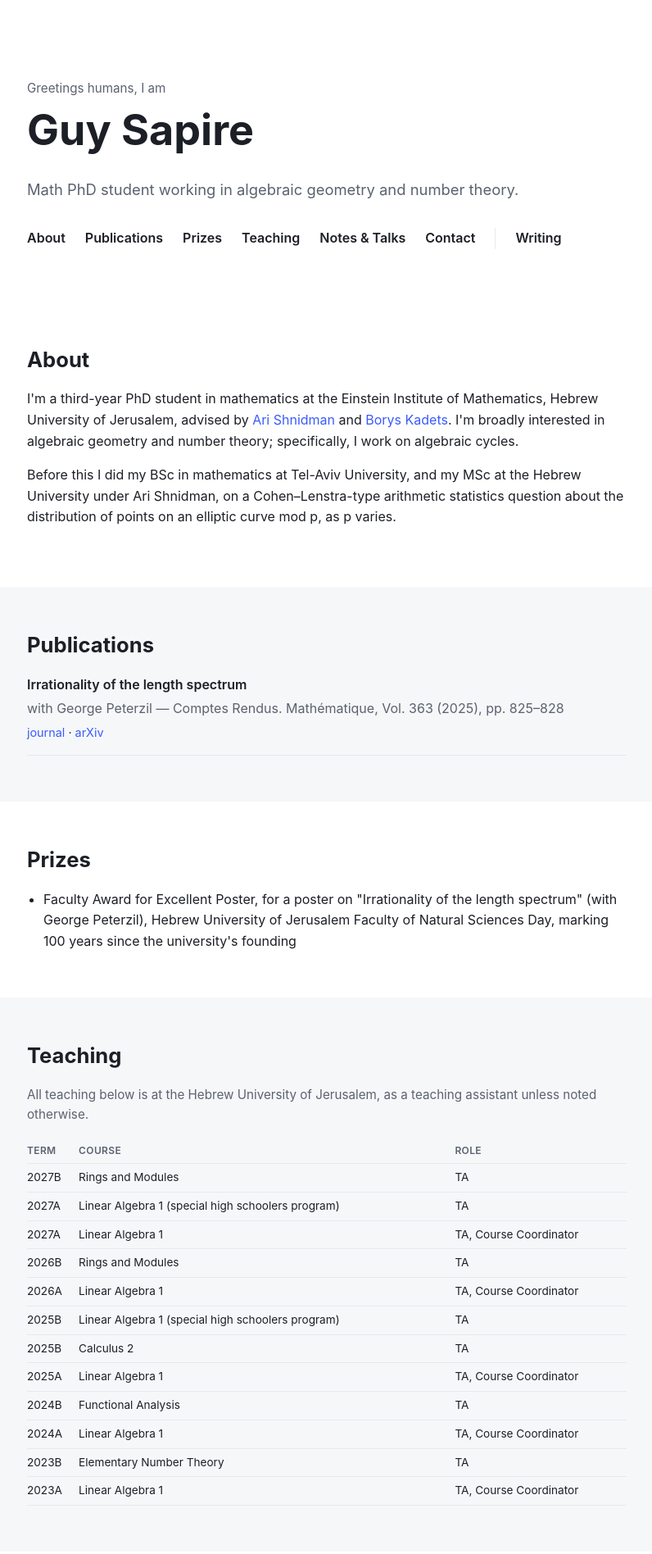
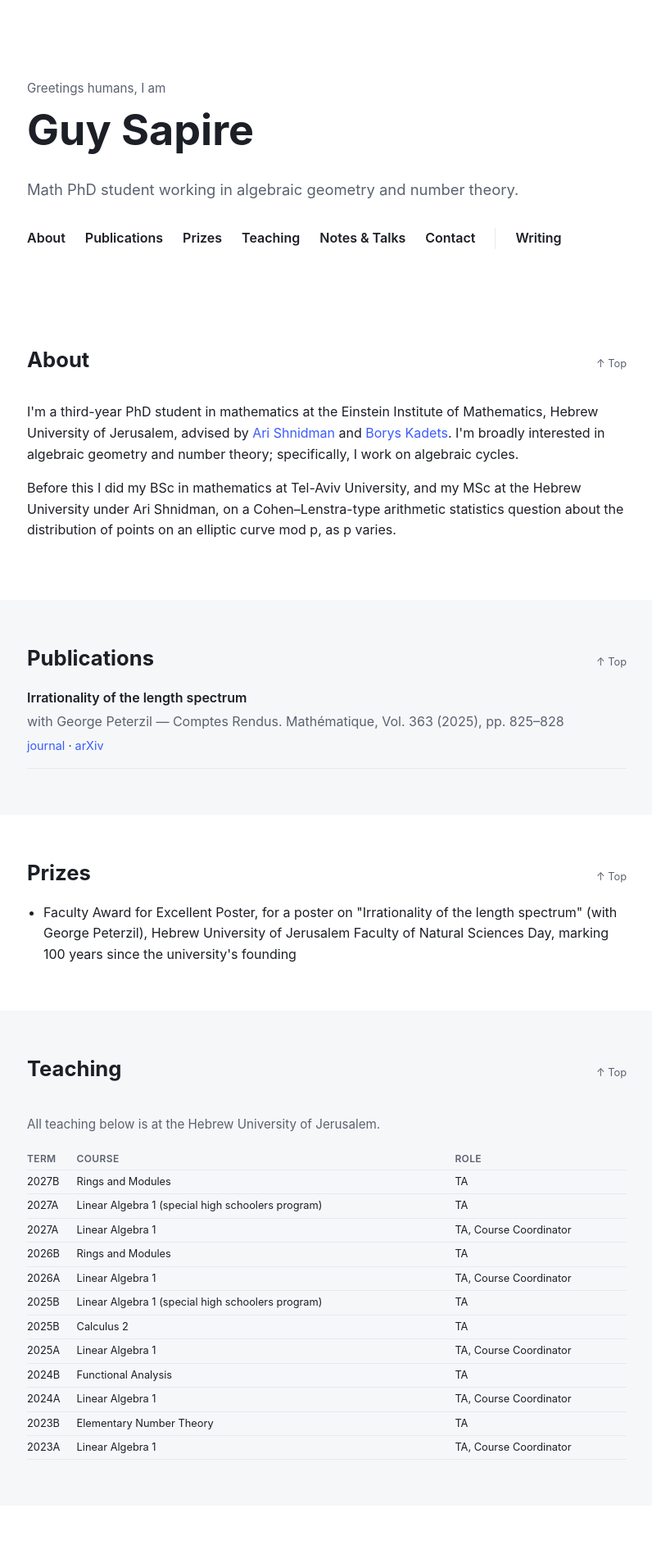
Before and after one commit to GuySa/GuySa.github.io, a Jekyll site: the page built from index.html, in a window 1280 px wide. Shown: the top 1896 px of the page at 82% size, without its empty margins (241-1037 px from the left). Built offline with Jekyll 4.4.1, drawn with Linux system fonts in a browser that asks for light colours; some of the changed text lies outside the part shown.

Commit message:
Add Notes & Talks content and back-to-top links; unify nav
Populate the Notes & Talks section with seminar/lecture notes and the
MSc thesis, each with a disclaimer that these are informal and may
contain mistakes. Add a "back to top" link next to each section
heading, compress the teaching table, and extract the nav into a
shared include so the homepage and writing page stay in sync.

Co-Authored-By: Claude Sonnet 5 <noreply@anthropic.com>

```diff
--- /dev/null
+++ b/_includes/nav.html
@@ -0,0 +1,13 @@
+{% assign prefix = "" %}
+{% unless page.url == "/" %}{% assign prefix = "/" %}{% endunless %}
+<nav class="nav">
+  {% unless page.url == "/" %}<a href="/">Home</a>{% endunless %}
+  <a href="{{ prefix }}#about">About</a>
+  <a href="{{ prefix }}#publications">Publications</a>
+  <a href="{{ prefix }}#prizes">Prizes</a>
+  <a href="{{ prefix }}#teaching">Teaching</a>
+  <a href="{{ prefix }}#notes">Notes &amp; Talks</a>
+  <a href="{{ prefix }}#contact">Contact</a>
+  <span class="nav-sep" aria-hidden="true"></span>
+  <a href="/writing/">Writing</a>
+</nav>
--- a/css/style.css
+++ b/css/style.css
@@ -93,6 +93,23 @@ h1, h2, h3 {
 .section h2 {
   font-size: 1.6rem;
   margin-bottom: 20px;
+}
+
+.section-heading {
+  display: flex;
+  align-items: baseline;
+  justify-content: space-between;
+  gap: 16px;
+}
+
+.section-heading h2 {
+  margin-bottom: 20px;
+}
+
+.to-top {
+  color: var(--text-muted);
+  font-size: 0.8rem;
+  white-space: nowrap;
 }
 
 .cards {
@@ -193,16 +210,53 @@ h1, h2, h3 {
   font-size: 0.9rem;
 }
 
+.notes-disclaimer {
+  color: var(--text-muted);
+  font-size: 0.9rem;
+  font-style: italic;
+  margin: 0 0 20px;
+}
+
+.notes-list {
+  list-style: none;
+  padding: 0;
+  margin: 0;
+}
+
+.notes-list li {
+  padding: 16px 0;
+  border-bottom: 1px solid var(--border);
+}
+
+.notes-list li:first-child {
+  padding-top: 0;
+}
+
+.notes-list li:last-child {
+  border-bottom: none;
+}
+
+.note-title {
+  font-weight: 600;
+  margin: 0 0 4px;
+}
+
+.note-meta {
+  color: var(--text-muted);
+  margin: 0;
+  font-size: 0.9rem;
+}
+
 .teaching-table {
   width: 100%;
   border-collapse: collapse;
-  font-size: 0.85rem;
+  font-size: 0.8rem;
 }
 
 .teaching-table th,
 .teaching-table td {
   text-align: left;
-  padding: 6px 10px;
+  padding: 4px 10px;
   border-bottom: 1px solid var(--border);
 }
 
--- a/index.html
+++ b/index.html
@@ -1,3 +1,5 @@
+---
+---
 <!DOCTYPE html>
 <html lang="en">
 <head>
@@ -11,28 +13,22 @@
 </head>
 <body>
 
-  <header class="hero">
+  <header class="hero" id="top">
     <div class="wrap">
       <p class="eyebrow">Greetings humans, I am</p>
       <h1>Guy Sapire</h1>
       <p class="lede">Math PhD student working in algebraic geometry and number theory.</p>
-      <nav class="nav">
-        <a href="#about">About</a>
-        <a href="#publications">Publications</a>
-        <a href="#prizes">Prizes</a>
-        <a href="#teaching">Teaching</a>
-        <a href="#notes">Notes &amp; Talks</a>
-        <a href="#contact">Contact</a>
-        <span class="nav-sep" aria-hidden="true"></span>
-        <a href="/writing/">Writing</a>
-      </nav>
+      {% include nav.html %}
     </div>
   </header>
 
   <main>
     <section id="about" class="section">
       <div class="wrap">
+        <div class="section-heading">
           <h2>About</h2>
+          <a href="#top" class="to-top" aria-label="Back to top">&uarr; Top</a>
+        </div>
         <p>
           I'm a third-year PhD student in mathematics at the Einstein Institute
           of Mathematics, Hebrew University of Jerusalem, advised by
@@ -52,7 +48,10 @@
 
     <section id="publications" class="section alt">
       <div class="wrap">
+        <div class="section-heading">
           <h2>Publications</h2>
+          <a href="#top" class="to-top" aria-label="Back to top">&uarr; Top</a>
+        </div>
         <ul class="paper-list">
           <li>
             <p class="paper-title">Irrationality of the length spectrum</p>
@@ -69,7 +68,10 @@
 
     <section id="prizes" class="section">
       <div class="wrap">
+        <div class="section-heading">
           <h2>Prizes</h2>
+          <a href="#top" class="to-top" aria-label="Back to top">&uarr; Top</a>
+        </div>
         <ul class="prize-list">
           <li>Faculty Award for Excellent Poster, for a poster on "Irrationality of the length spectrum" (with George Peterzil), Hebrew University of Jerusalem Faculty of Natural Sciences Day, marking 100 years since the university's founding</li>
         </ul>
@@ -78,8 +80,11 @@
 
     <section id="teaching" class="section alt">
       <div class="wrap">
+        <div class="section-heading">
           <h2>Teaching</h2>
-        <p class="section-note">All teaching below is at the Hebrew University of Jerusalem, as a teaching assistant unless noted otherwise.</p>
+          <a href="#top" class="to-top" aria-label="Back to top">&uarr; Top</a>
+        </div>
+        <p class="section-note">All teaching below is at the Hebrew University of Jerusalem.</p>
         <div class="teaching-table-wrap">
           <table class="teaching-table">
             <thead>
@@ -106,14 +111,38 @@
 
     <section id="notes" class="section">
       <div class="wrap">
+        <div class="section-heading">
           <h2>Notes &amp; Talks</h2>
-        <p class="section-note">Coming soon &mdash; seminar talk notes and my MSc thesis will go here.</p>
+          <a href="#top" class="to-top" aria-label="Back to top">&uarr; Top</a>
+        </div>
+        <p class="notes-disclaimer">These are informal personal notes, not intended for publication. They may contain mistakes and get pretty rough in places, so read with even more skepticism than usual.</p>
+        <ul class="notes-list">
+          <li>
+            <p class="note-title"><a href="/notes/algebraic-cycles-seminar.pdf" target="_blank">Arithmetic and Geometry of Algebraic Cycles</a></p>
+            <p class="note-meta">HUJI Math PhD Student Seminar &mdash; 11 May 2026</p>
+          </li>
+          <li>
+            <p class="note-title"><a href="/notes/congruent-numbers-to-bsd.pdf" target="_blank">From Congruent Numbers to BSD</a></p>
+            <p class="note-meta">HUJI Algebraic Geometry &amp; Number Theory Lunch Seminar &mdash; 26 May 2025</p>
+          </li>
+          <li>
+            <p class="note-title"><a href="/notes/p-adic-numbers-monsky.pdf" target="_blank">Introduction to p-adic Numbers (and Monsky's Theorem)</a></p>
+            <p class="note-meta">Substitute lecture, Advanced Topics in Algebraic Structures, HUJI &mdash; 22 April 2025</p>
+          </li>
+          <li>
+            <p class="note-title"><a href="/notes/msc-thesis.pdf" target="_blank">Distribution of &#8467;-Sylow Subgroups of Rational Points of Elliptic Curves over Fields of Prime Order</a></p>
+            <p class="note-meta">MSc Thesis, HUJI, advised by Ari Shnidman &mdash; 27 March 2023</p>
+          </li>
+        </ul>
       </div>
     </section>
 
     <section id="contact" class="section alt">
       <div class="wrap">
+        <div class="section-heading">
           <h2>Contact</h2>
+          <a href="#top" class="to-top" aria-label="Back to top">&uarr; Top</a>
+        </div>
         <p>Best way to reach me:</p>
         <ul class="links">
           <li>
@@ -126,12 +155,6 @@
             <a href="https://github.com/GuySa" target="_blank" rel="noopener" aria-label="GitHub">
               <svg viewBox="0 0 24 24" width="20" height="20" aria-hidden="true"><path fill="currentColor" d="M12 2C6.48 2 2 6.58 2 12.25c0 4.53 2.87 8.37 6.84 9.73.5.1.68-.22.68-.49 0-.24-.01-1.04-.01-1.88-2.78.51-3.5-.7-3.72-1.34-.13-.33-.68-1.34-1.16-1.62-.4-.22-.97-.75-.01-.77.9-.02 1.55.85 1.76 1.2 1.03 1.75 2.68 1.26 3.34.96.1-.75.4-1.26.72-1.55-2.55-.29-5.23-1.29-5.23-5.72 0-1.26.44-2.3 1.16-3.11-.12-.29-.5-1.48.11-3.08 0 0 .95-.31 3.11 1.18a10.6 10.6 0 0 1 5.66 0c2.16-1.49 3.11-1.18 3.11-1.18.61 1.6.23 2.79.11 3.08.72.81 1.16 1.84 1.16 3.11 0 4.44-2.69 5.42-5.25 5.71.41.36.77 1.07.77 2.16 0 1.56-.01 2.82-.01 3.2 0 .27.18.6.69.49A10.26 10.26 0 0 0 22 12.25C22 6.58 17.52 2 12 2z"/></svg>
               GitHub
-            </a>
-          </li>
-          <li>
-            <a href="https://linkedin.com/in/guysa" target="_blank" rel="noopener" aria-label="LinkedIn">
-              <svg viewBox="0 0 24 24" width="20" height="20" aria-hidden="true"><path fill="currentColor" d="M4.98 3.5C4.98 4.88 3.9 6 2.5 6S0 4.88 0 3.5 1.1 1 2.5 1s2.48 1.12 2.48 2.5zM.5 8h4V23h-4V8zm7 0h3.83v2.05h.05c.53-1 1.84-2.05 3.79-2.05C19.5 8 21 10.2 21 14.02V23h-4v-8.1c0-1.93-.03-4.4-2.68-4.4-2.68 0-3.09 2.1-3.09 4.26V23h-4V8z"/></svg>
-              LinkedIn
             </a>
           </li>
         </ul>
```
Also changed, not shown: _layouts/base.html (+1 -6 lines), 4 other files. Lines whose indentation alone changed are shown as unchanged.
